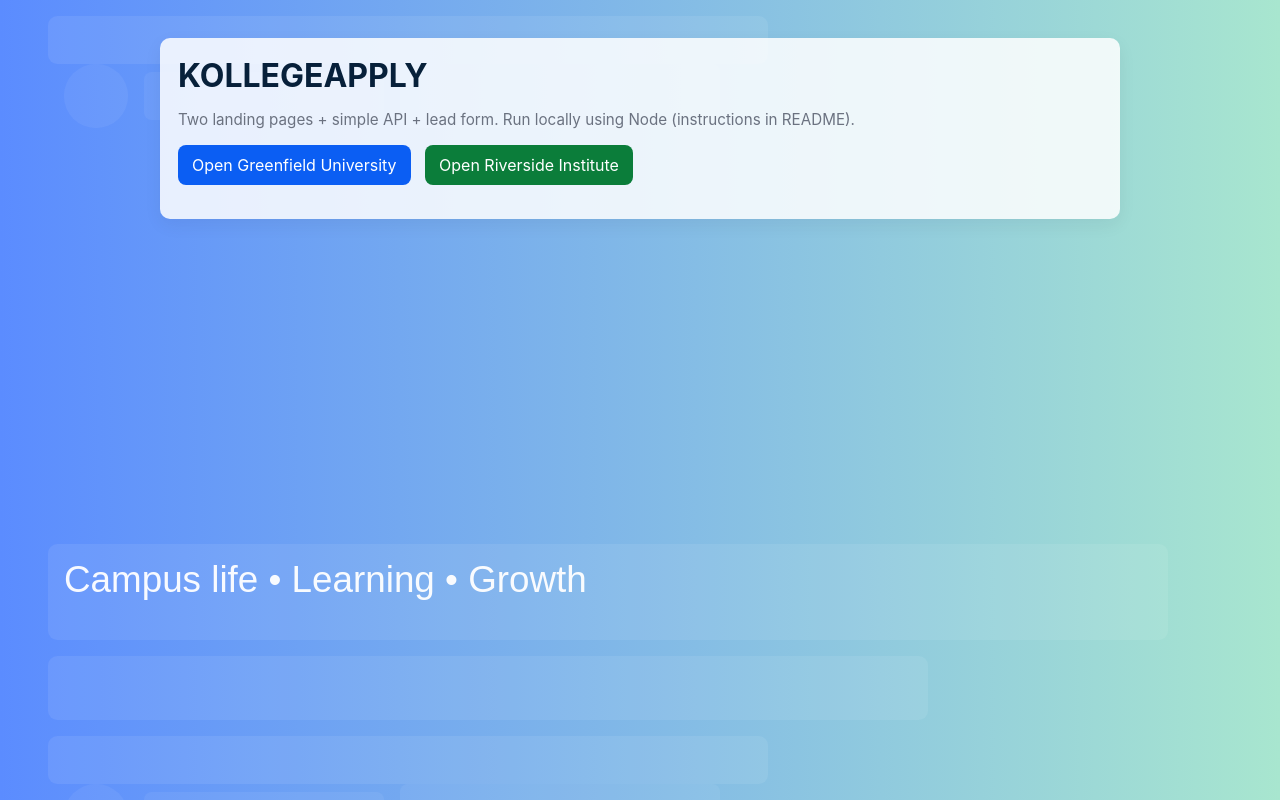
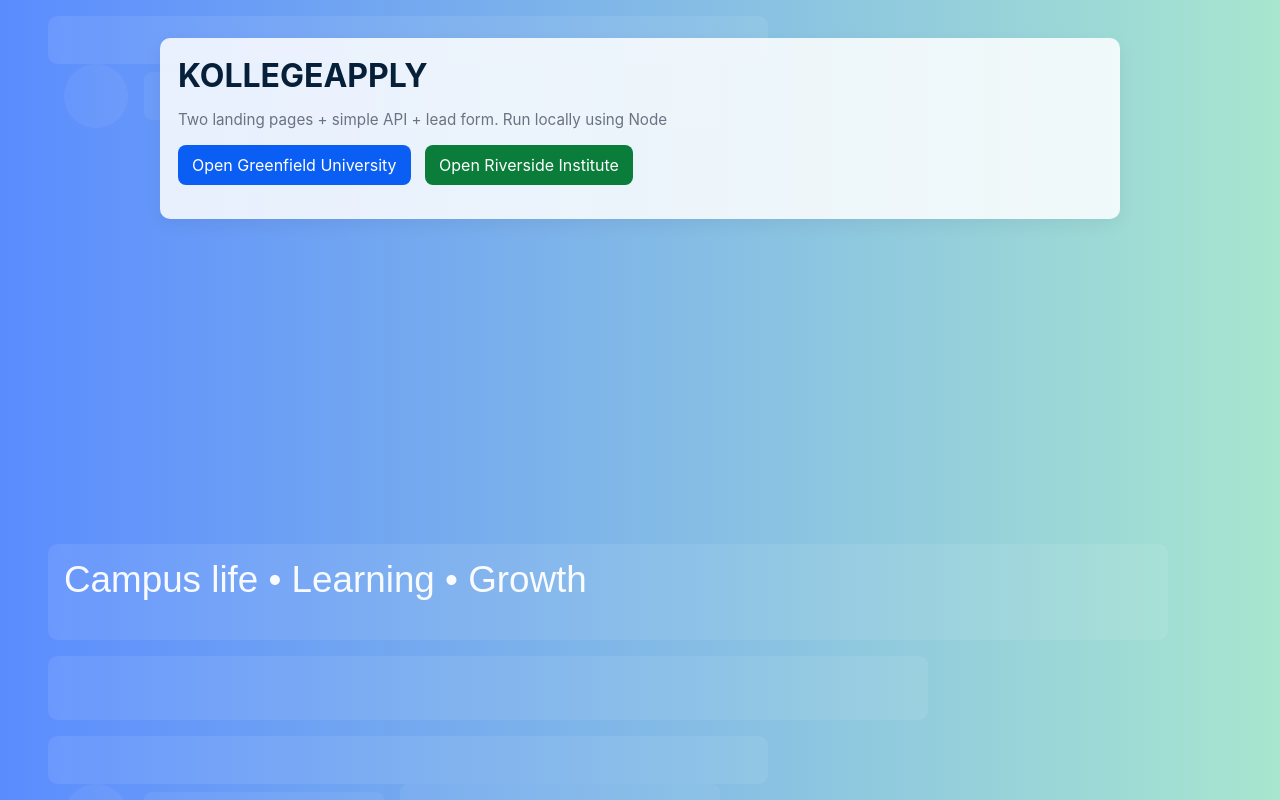
Before and after one commit to Pawankushwaha13/project, a website: page public/index.html in a window 1280 px wide. Drawn offline with Linux system fonts and the light colour scheme; files whose address does not match are found by name.

```diff
--- a/public/index.html
+++ b/public/index.html
@@ -11,7 +11,7 @@
   <div class="container">
     <div class="header card">
       <h1>KOLLEGEAPPLY</h1>
-      <p class="small">Two landing pages + simple API + lead form. Run locally using Node (instructions in README).</p>
+      <p class="small">Two landing pages + simple API + lead form. Run locally using Node</p>
       <p>
         <a class="btn" href="/greenfield.html">Open Greenfield University</a>
         <a class="btn" href="/riverside.html" style="background:#0b7d3a;margin-left:10px">Open Riverside Institute</a>
```
